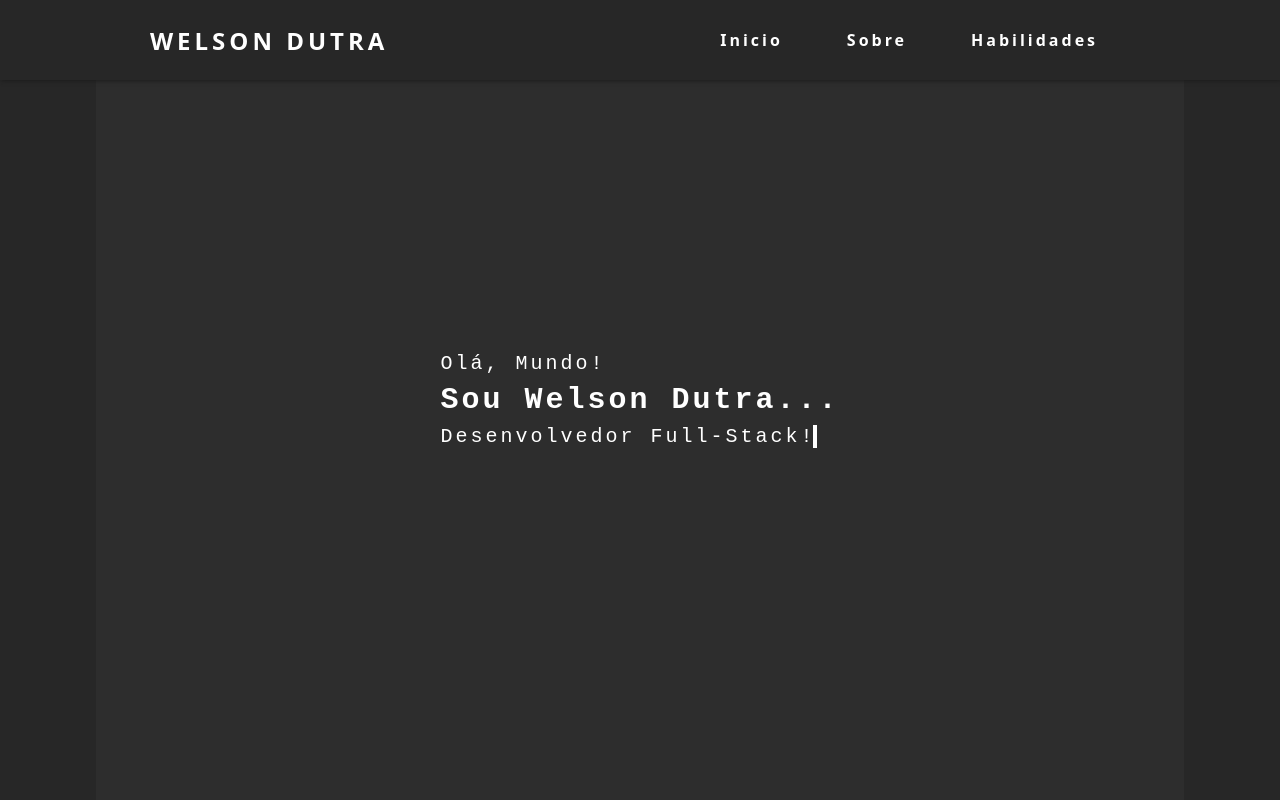
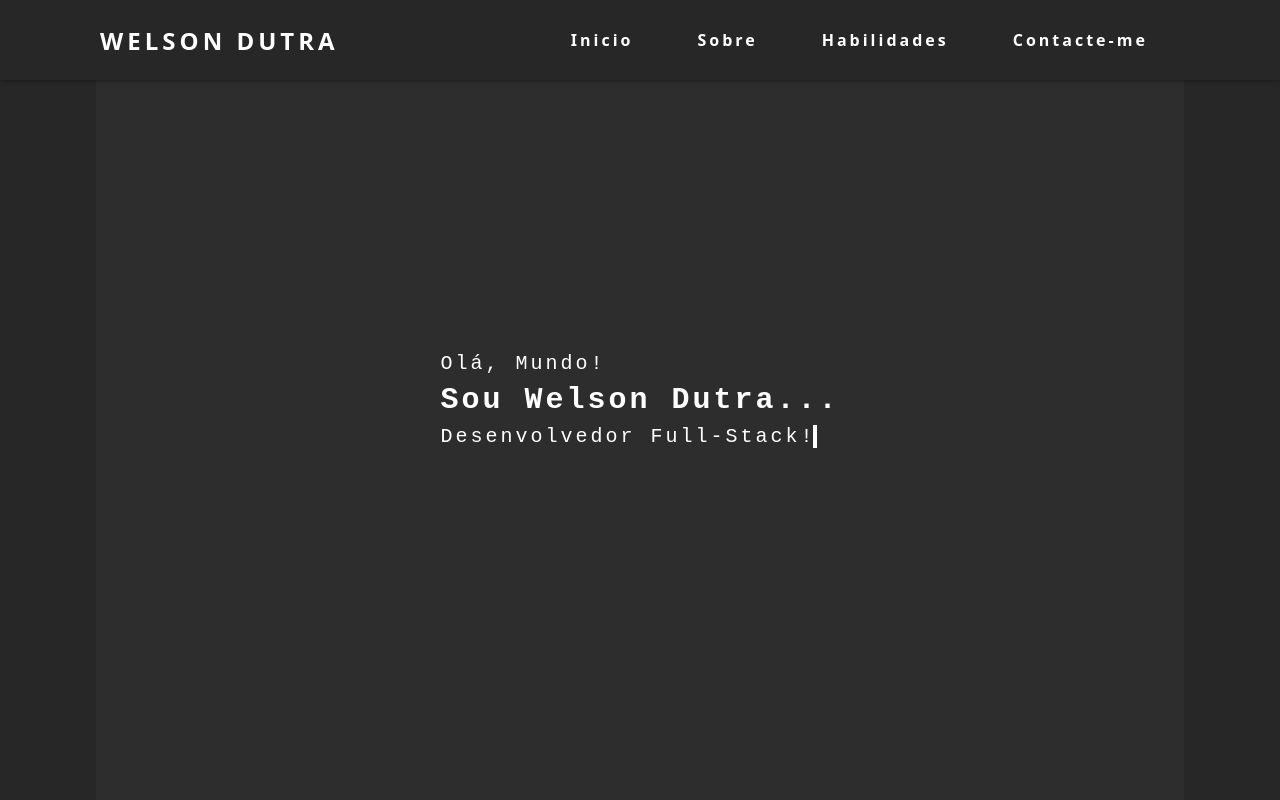
Before and after one commit to welsondutra/Portifolio, a React (Create React App) app: page / in a window 1280 px wide. Shown: the top 800 px of the page. Built offline with nearby package versions, Linux system fonts and the light colour scheme.

Commit message:
merge in master

```diff
--- a/src/App.js
+++ b/src/App.js
@@ -1,7 +1,7 @@
 import React from 'react';
 
 import { Container, Layout } from './components';
-import { Home, About, Skills } from './screen';
+import { Home, About, Skills, Contact } from './screen';
 import GlobalStyle from './styles/global';
 
 function App() {
@@ -12,7 +12,7 @@ function App() {
         <Home />
         <About />
         <Skills />
-        {/* <Contact /> */}
+        <Contact />
       </Container>
     </Layout>
   );
--- a/src/components/layout/components/Header/index.js
+++ b/src/components/layout/components/Header/index.js
@@ -35,9 +35,9 @@ const Header = () => {
           <S.Li>
             <S.A href={'#skills'}>Habilidades</S.A>
           </S.Li>
-          {/* <S.Li>
+          <S.Li>
             <S.A href={'#contact'}>Contacte-me</S.A>
-          </S.Li> */}
+          </S.Li>
         </S.Ul>
       </nav>
     </S.Container>
```
